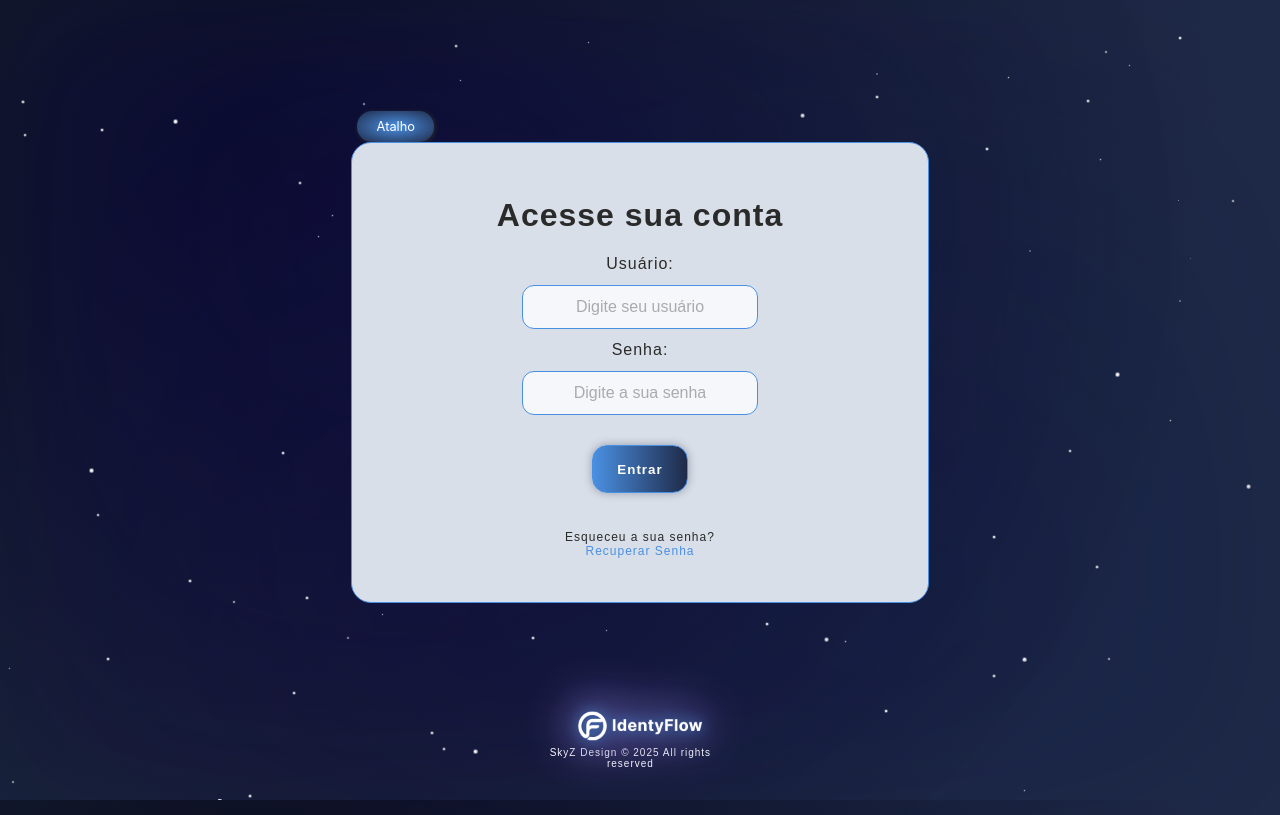
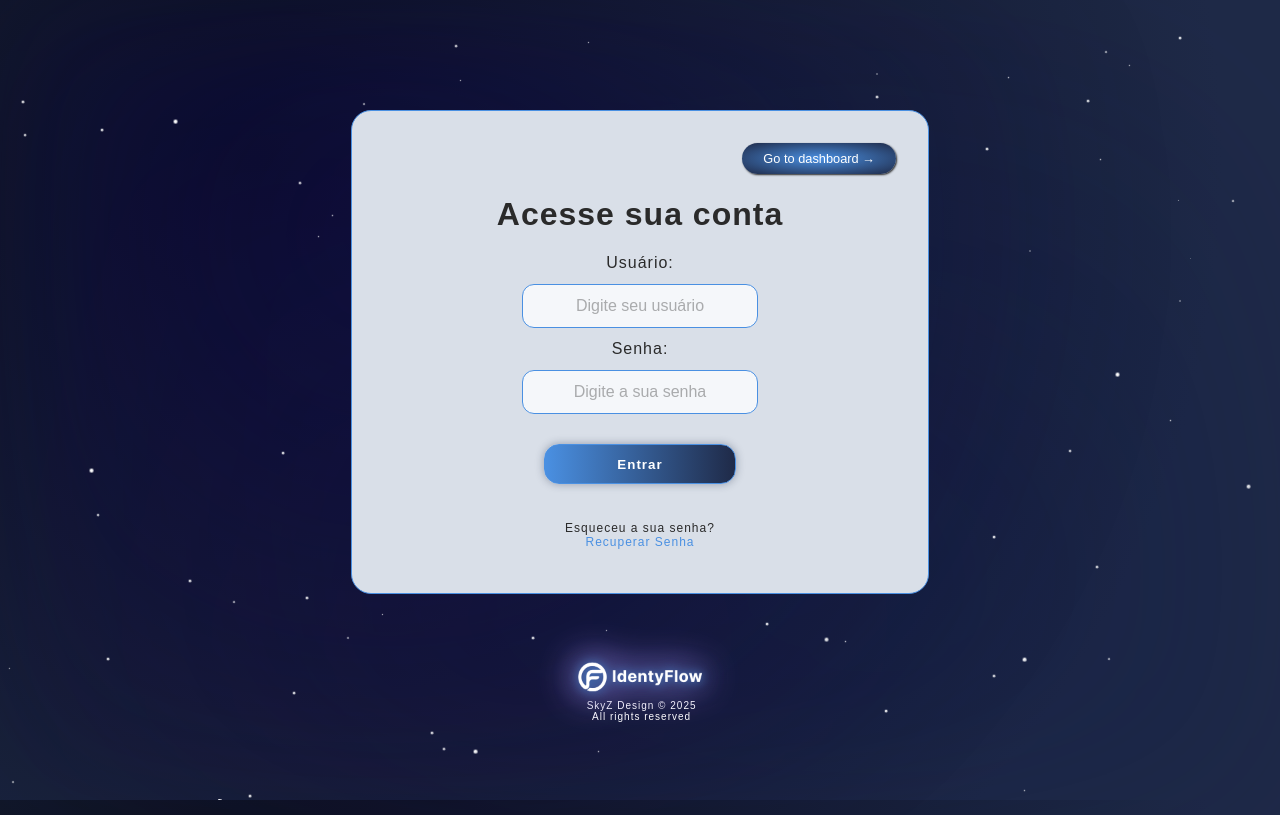
Before and after one commit to skyy-thedev/project-gui, a React (Create React App) app in the folder frontend/: page / in a window 1280 px wide. Built offline with nearby package versions, Linux system fonts and the light colour scheme.

Commit message:
ajuste de layout de responsividade mobile e microajustes em desktop

```diff
--- a/frontend/src/pages/home.jsx
+++ b/frontend/src/pages/home.jsx
@@ -57,11 +57,10 @@ function Inicio() {
         ))}
       </div>
 
-      <div className="dash-container">
-        <button onClick={board}>Atalho</button>
-      </div>
-
       <div className="login">
+          <div className="dash-container">
+            <button onClick={board}>Go to dashboard → </button>
+          </div>
         <h1>Acesse sua conta</h1>
         <label htmlFor="nameInput">Usuário:</label> <br />
         <input
--- a/frontend/src/styles/NavBar.css
+++ b/frontend/src/styles/NavBar.css
@@ -2,7 +2,7 @@
   /* ----- CONTAINER PRINCIPAL ----- */
   .sidebar {
     height: 100vh;
-    width: 8vh;
+    width: 15vw;
     background-color: #2A2A2A; /* Cor oficial da identidade IdentyFlow */
     color: white;
     top: 0;
@@ -10,6 +10,7 @@
     display: flex;
     position: fixed;
     flex-direction: column;
+    align-items: center;
     transition: width 0.3s ease;
     overflow: hidden;
     font-family: 'Inter';
@@ -33,23 +34,20 @@
     display: flex;
     align-items: center;
     gap: 10px;
+    filter: drop-shadow(3px 2px 0px #000000);
   }
 
   .logo-img {
-    width: 35px;
+    width: 6vw;
     height: auto;
     cursor: pointer;
     transition: all 0.5s ease;
-    filter: drop-shadow(3px 2px 0px #000000);
-  }
 
-  .logo-img:hover {
-    transform: scale(1.05);
   }
 
   .logo-text {
-    font-size: 18px;
-    font-weight: 600;
+    font-family: 'Inter';
+    font-size: 1.1rem;
     opacity: 0;
     animation: fadeIn 0.3s forwards;
   }
@@ -72,7 +70,7 @@
     align-items: center;
     gap: 15px;
 
-    padding: 15px 20px;
+    padding: 2vh 1vh;
     cursor: pointer;
     transition: background 0.2s ease;
   }
@@ -85,30 +83,6 @@
     font-size: 14px;
     opacity: 0;
     animation: fadeIn 0.3s forwards;
-  }
-
-  .nav-footer {
-    display: flex;
-    position: relative;
-    padding: 1vh;
-    justify-content: center;
-  }
-
-  #footer-logo {
-    width: 50px;
-    height: auto;
-    margin: 0 auto;
-    transition: all 0.5s ease;
-  }
-
-  #footer-logo:hover {
-    transform: translateY(-1vh);
-  }
-
-  .nav-footer h3 {
-    font-family: 'Inter', sans-serif;
-    font-size: 8px;
-    margin-top: -0.5vh;
   }
 
   /* ----- ANIMAÇÃO ----- */
--- a/frontend/src/styles/dashboard.css
+++ b/frontend/src/styles/dashboard.css
@@ -1,5 +1,5 @@
 .landing {
     display: flex;
     flex-direction: row;
-    margin-left: 8vh;
+    margin-left: 6vh;
 }
--- a/frontend/src/styles/home.css
+++ b/frontend/src/styles/home.css
@@ -85,8 +85,6 @@ body::after {
   position: relative;
   background: #D9DFE8;
   color: #2A2A2A;
-  -webkit-backdrop-filter: blur(10px) saturate(140%);
-  backdrop-filter: blur(10px) saturate(140%);
   border-radius: 22px;
   width: 80vw;
   padding: 1rem;
@@ -159,29 +157,29 @@ input:-webkit-autofill {
 
 
 .dash-container {
-  display: flex;
   position: relative;
   width: 100%;
   height: auto;
-  padding: 3vh 0;
 }
 
 .dash-container button{
-  background: linear-gradient(90deg, #4A90E2, #1F2A48);
+  display: flex;
+  background: radial-gradient(#4A90E2, #1F2A48);
   color: white ;
   text-align: center;
   justify-content: center;
-  font-family: 'Inter', sans-serif;
+  font-family: 'Poppins', sans-serif;
   font-size: 0.8rem;
-  width: 25vw;
+  font-weight: 100;
+  width: 40vw;
   height: auto;
   border: none;
-  border-radius: 15px;
+  border-radius: 22px;
   padding: 1vh;
+  justify-self: center;
   transition: all 0.1s ease;
   cursor: pointer;
-  margin: 0 auto;
-  filter: drop-shadow(1px 1px 2px #2a2a2a);
+  box-shadow: 1px 1px 2px #2a2a2a;
 }
 
 .logo-container {
@@ -209,11 +207,6 @@ input:-webkit-autofill {
   width: 100%;
   height: auto;
   margin-top: 10vh;
-  /* Neon arroxeado */
-  filter:
-    drop-shadow(0 0 6px #4A90E2)
-    drop-shadow(0 0 12px #1F2A48)
-    drop-shadow(0 0 18px #A68CFF);
   transition: filter 0.3s ease;
   animation: neonPulse 2.5s infinite alternate;
 }
@@ -225,12 +218,6 @@ input:-webkit-autofill {
     drop-shadow(0 0 6px #4A90E2)
     drop-shadow(0 0 12px #1F2A48)
     drop-shadow(0 0 18px #A68CFF);
-  }
-  50% {
-    filter:
-      drop-shadow(0 0 8px #4A90E2)
-      drop-shadow(0 0 16px #1F2A48)
-      drop-shadow(0 0 24px #A68CFF);
   }
   100% {
     filter:
@@ -341,8 +328,6 @@ body::after {
   background: #D9DFE8;
   color: #2A2A2A;
   border: 1px solid #4A90E2;
-  -webkit-backdrop-filter: blur(10px) saturate(140%);
-  backdrop-filter: blur(10px) saturate(140%);
   border-radius: 20px;
   width: 40vw;
   padding: 2rem;
@@ -414,8 +399,8 @@ input:-webkit-autofill {
 #send-btn {
   font-family: "Poppins", sans-serif;
   letter-spacing: 1px;
-  width: 6rem;
-  height: 3rem;
+  width: 15vw;
+  height: 5vh;
   border-radius: 15px;
   border: 1px solid #4A90E2;
   background: linear-gradient(90deg, #4A90E2, #1F2A48);
@@ -424,9 +409,8 @@ input:-webkit-autofill {
 
 
 .dash-container {
-  display: flex;
   position: relative;
-  width: 7vw;
+  width: 100%;
   height: auto;
 }
 
@@ -436,21 +420,22 @@ input:-webkit-autofill {
   color: white ;
   text-align: center;
   justify-content: center;
-  font-family: 'Inter', sans-serif;
+  font-family: 'Poppins', sans-serif;
   font-size: 0.8rem;
-  width: 6vw;
+  font-weight: 100;
+  width: 12vw;
   height: auto;
   border: none;
-  border-radius: 15px;
+  border-radius: 22px;
   padding: 1vh;
-  margin: 0 auto;
+  justify-self: right;
   transition: all 0.1s ease;
   cursor: pointer;
-  filter: drop-shadow(1px 1px 2px #2a2a2a);
+  box-shadow: 1px 1px 2px #2a2a2a;
 }
 
 .dash-container button:hover{
-    filter: drop-shadow(1px 3px 5px #2a2a2a);
+    box-shadow: 1px 3px 5px #2a2a2a;
     transform: scale(1.05);
 }
 
@@ -465,25 +450,21 @@ input:-webkit-autofill {
   transition: opacity 1s ease-in-out;
   cursor: pointer;
   text-decoration: none;
+  align-content: center;
 }
 
 
 .logo-container p {
-  margin-top: -3vh;
-  margin-bottom: -10vh;
-  width: 16vw;
-  margin-left: -6vh;
+  padding: 1vh;
+  width: 9vw;
+  margin-bottom: -5vh;
 }
 
 .logo-container img {
   width: 100%;
   height: auto;
-  margin-top: 10vh;
-  /* Neon arroxeado */
-  filter:
-    drop-shadow(0 0 6px #4A90E2)
-    drop-shadow(0 0 12px #1F2A48)
-    drop-shadow(0 0 18px #A68CFF);
+  margin-top: 5vh;
+  margin-bottom: -5vh;
   transition: filter 0.3s ease;
   animation: neonPulse 2.5s infinite alternate;
 }
@@ -495,12 +476,6 @@ input:-webkit-autofill {
     drop-shadow(0 0 6px #4A90E2)
     drop-shadow(0 0 12px #1F2A48)
     drop-shadow(0 0 18px #A68CFF);
-  }
-  50% {
-    filter:
-      drop-shadow(0 0 8px #4A90E2)
-      drop-shadow(0 0 16px #1F2A48)
-      drop-shadow(0 0 24px #A68CFF);
   }
   100% {
     filter:
@@ -608,11 +583,9 @@ body::after {
 /* ================= CARD DE LOGIN ================= */
 .login {
   position: relative;
-  background: #D9DFE8;
+  background: #d9dfe8;
   color: #2A2A2A;
   border: 1px solid #4A90E2;
-  -webkit-backdrop-filter: blur(10px) saturate(140%);
-  backdrop-filter: blur(10px) saturate(140%);
   border-radius: 20px;
   width: 40vw;
   padding: 2rem;
@@ -628,7 +601,7 @@ body::after {
 
 .login p {
   padding-top: 25px;
-  font-size: 12px;
+  font-size: 1rem;
 }
 
 .login a {
@@ -641,7 +614,7 @@ a {
 }
 
 a:hover {
-  color: white;
+  font-weight: bold;
 }
 
 /* ================= INPUTS ================= */
@@ -669,36 +642,31 @@ input:-webkit-autofill {
 }
 
 /* ================= BOTÕES ================= */
-#send-btn, #btn-to-transform {
+/* BOTÃO ENVIAR */
+#send-btn {
+  font-family: "Inter", sans-serif;
+  font-size: 1rem;
+  letter-spacing: 1px;
   cursor: pointer;
-  font-weight: 600;
   color: white;
   border-radius: 25px;
   box-shadow: 0 0 8px #1f2a4860;
-  transition: transform 0.3s ease, box-shadow 0.3s ease;
+  transition: all 0.3s ease;
   backface-visibility: hidden;
   will-change: transform, box-shadow;
-}
-
-/* BOTÃO ENVIAR */
-#send-btn {
-  font-family: "Poppins", sans-serif;
-  letter-spacing: 1px;
-  width: 6rem;
-  height: 3rem;
+  width: 10vw;
+  height: 5vh;
   border-radius: 15px;
   border: 1px solid #4A90E2;
   background: linear-gradient(90deg, #4A90E2, #1F2A48);
 }
-#send-btn:hover { transform: translateY(-3px); box-shadow: 0 0 20px #4A90E2; }
+#send-btn:hover { transform: scale(1.08); box-shadow: 2px 2px 20px #4A90E2; }
 
 
 .dash-container {
-  display: flex;
   position: relative;
-  width: 7vw;
+  width: 100%;
   height: auto;
-  margin-bottom: 5vh;
 }
 
 .dash-container button{
@@ -707,21 +675,22 @@ input:-webkit-autofill {
   color: white ;
   text-align: center;
   justify-content: center;
-  font-family: 'Inter', sans-serif;
+  font-family: 'Poppins', sans-serif;
   font-size: 0.8rem;
-  width: 6vw;
+  font-weight: 100;
+  width: 10vw;
   height: auto;
   border: none;
-  border-radius: 15px;
-  padding: 1vh;
-  margin: 0 auto;
+  border-radius: 22px;
+  padding: 0.7vh;
+  justify-self: right;
   transition: all 0.1s ease;
   cursor: pointer;
-  filter: drop-shadow(1px 1px 2px #2a2a2a);
+  box-shadow: 1px 1px 2px #2a2a2a;
 }
 
 .dash-container button:hover{
-    filter: drop-shadow(1px 3px 5px #2a2a2a);
+    box-shadow: 1px 3px 5px #2a2a2a;
     transform: scale(1.05);
 }
 
@@ -750,11 +719,6 @@ input:-webkit-autofill {
   width: 100%;
   height: auto;
   margin-top: 10vh;
-  /* Neon arroxeado */
-  filter:
-    drop-shadow(0 0 6px #4A90E2)
-    drop-shadow(0 0 12px #1F2A48)
-    drop-shadow(0 0 18px #A68CFF);
   transition: filter 0.3s ease;
   animation: neonPulse 2.5s infinite alternate;
 }
@@ -766,12 +730,6 @@ input:-webkit-autofill {
     drop-shadow(0 0 6px #4A90E2)
     drop-shadow(0 0 12px #1F2A48)
     drop-shadow(0 0 18px #A68CFF);
-  }
-  50% {
-    filter:
-      drop-shadow(0 0 8px #4A90E2)
-      drop-shadow(0 0 16px #1F2A48)
-      drop-shadow(0 0 24px #A68CFF);
   }
   100% {
     filter:
@@ -883,8 +841,6 @@ body::after {
   background: #D9DFE8;
   color: #2A2A2A;
   border: 1px solid #4A90E2;
-  -webkit-backdrop-filter: blur(10px) saturate(140%);
-  backdrop-filter: blur(10px) saturate(140%);
   border-radius: 20px;
   width: 40vw;
   padding: 2rem;
@@ -913,7 +869,7 @@ a {
 }
 
 a:hover {
-  color: white;
+  color: #2A2A2A;
 }
 
 /* ================= INPUTS ================= */
@@ -1023,11 +979,6 @@ input:-webkit-autofill {
   width: 100%;
   height: auto;
   margin-top: 10vh;
-  /* Neon arroxeado */
-  filter:
-    drop-shadow(0 0 6px #4A90E2)
-    drop-shadow(0 0 12px #1F2A48)
-    drop-shadow(0 0 18px #A68CFF);
   transition: filter 0.3s ease;
   animation: neonPulse 2.5s infinite alternate;
 }
@@ -1039,12 +990,6 @@ input:-webkit-autofill {
     drop-shadow(0 0 6px #4A90E2)
     drop-shadow(0 0 12px #1F2A48)
     drop-shadow(0 0 18px #A68CFF);
-  }
-  50% {
-    filter:
-      drop-shadow(0 0 8px #4A90E2)
-      drop-shadow(0 0 16px #1F2A48)
-      drop-shadow(0 0 24px #A68CFF);
   }
   100% {
     filter:
--- a/package.json
+++ b/package.json
@@ -1,5 +1,7 @@
 {
   "dependencies": {
-    "node": "^25.1.0"
+    "node": "^25.1.0",
+    "react-router-dom": "^6.30.1",
+    "wouter": "^3.7.1"
   }
 }
```
Also changed, not shown: 1 other file (tests, documents, lock files or other folders).
